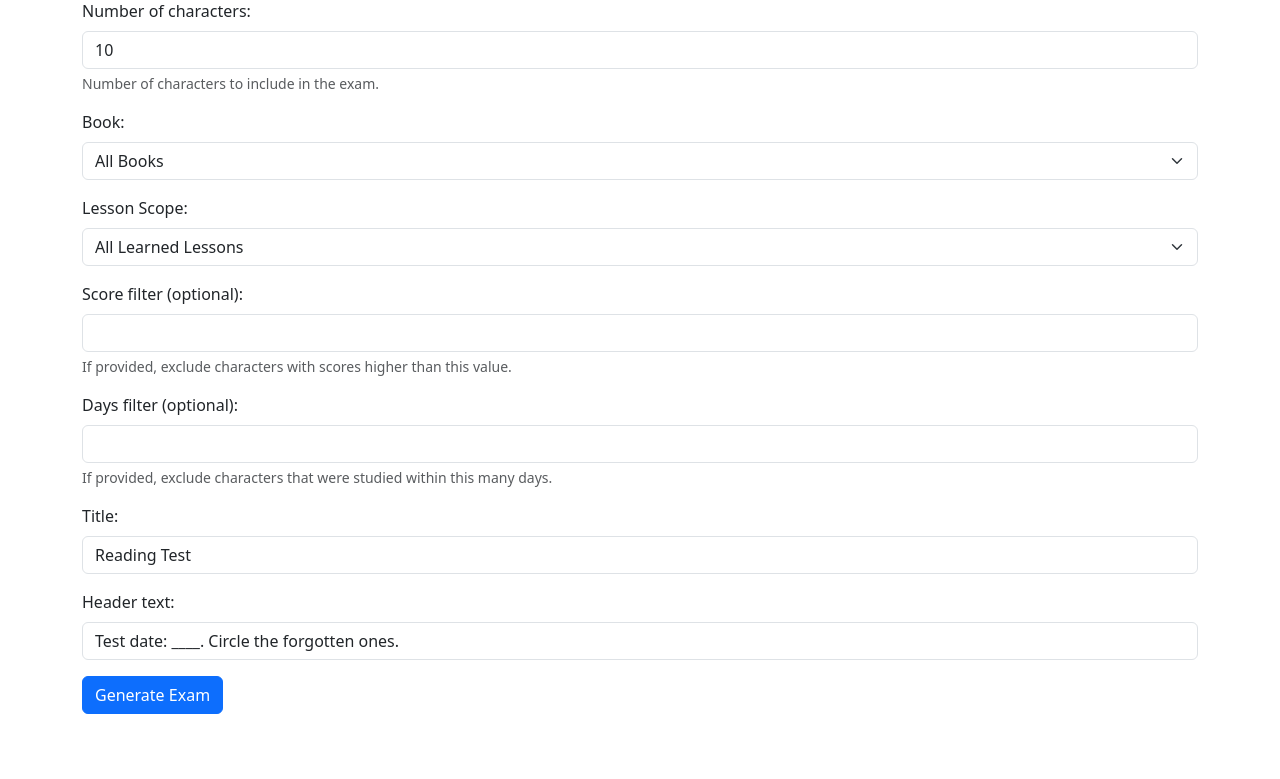
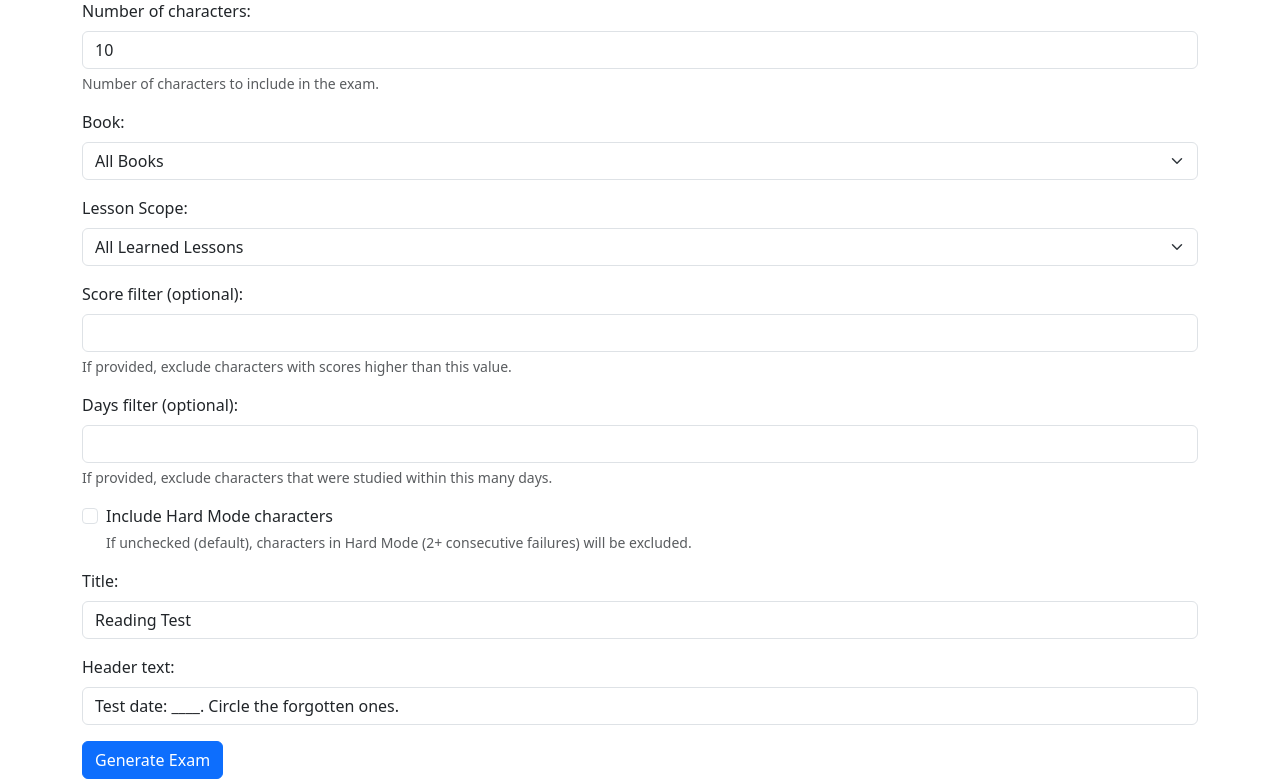
Before and after one commit to xiaoruoruo/funhanzi, a Django app: page /exam/read/ in a window 1280 px wide. Shown: the part 154-933 px from the top of the page. Before the commit the page ends 868 px from the top, so only its background shows below. Run offline with Django 5.2, Linux system fonts and the light colour scheme; data comes from the database, SQL or seed files in the repository; parts of the project's set-up code (start-up, migrations or seed data) failed here and were passed over.

Commit message:
Add hard mode checkbox.

```diff
--- a/src/studies/models.py
+++ b/src/studies/models.py
@@ -118,6 +118,7 @@ class ExamSettings(models.Model):
     days_filter = models.IntegerField(null=True, blank=True)
     title = models.CharField(max_length=200, default='')
     header_text = models.CharField(max_length=500, default='')
+    include_hard_mode = models.BooleanField(default=False)
     updated_at = models.DateTimeField(auto_now=True)
 
     class Meta:
--- a/src/studies/templates/studies/generate_exam.html
+++ b/src/studies/templates/studies/generate_exam.html
@@ -41,6 +41,13 @@
         </div>
         {% endif %}
 
+        <div class="mb-3 form-check">
+            <input type="checkbox" class="form-check-input" id="include_hard_mode" name="include_hard_mode" {% if default_include_hard_mode %}checked{% endif %}>
+            <label class="form-check-label" for="include_hard_mode">Include Hard Mode characters</label>
+            <div class="form-text">If unchecked (default), characters in Hard Mode (2+ consecutive failures) will be
+                excluded.</div>
+        </div>
+
         <div class="mb-3">
             <label for="title" class="form-label">Title:</label>
             <input type="text" class="form-control" id="title" name="title" value="{{ default_title }}">
--- a/src/studies/views/exam_generation.py
+++ b/src/studies/views/exam_generation.py
@@ -13,7 +13,8 @@ def generate_read_exam(request):
             'score_filter': settings_obj.score_filter,
             'days_filter': settings_obj.days_filter,
             'title': settings_obj.title,
-            'header_text': settings_obj.header_text
+            'header_text': settings_obj.header_text,
+            'include_hard_mode': settings_obj.include_hard_mode
         }
     except ExamSettings.DoesNotExist:
         last_params = {}
@@ -32,6 +33,7 @@ def generate_read_exam(request):
             days_filter = None
         title = request.POST.get('title', 'Reading Test')
         header_text = request.POST.get('header_text', f'Test date: ____. Circle the forgotten ones.')
+        include_hard_mode = request.POST.get('include_hard_mode') == 'on'
 
         book_id = request.POST.get('book_id')
         book_id = int(book_id) if book_id else None
@@ -51,6 +53,7 @@ def generate_read_exam(request):
         settings_obj.days_filter = days_filter
         settings_obj.title = title
         settings_obj.header_text = header_text
+        settings_obj.include_hard_mode = include_hard_mode
         settings_obj.save()
 
         # For read exam, we'll modify the selection process if filters are provided
@@ -58,8 +61,9 @@ def generate_read_exam(request):
             # Custom selection with filters
             s = selection.Selection()
             s = s.from_learned_lessons(book_id=book_id, lesson_ids=lesson_ids)
-            # Remove hard mode words from regular exam
-            s = s.remove_hard_mode_words('read')
+            # Remove hard mode words from regular exam unless requested
+            if not include_hard_mode:
+                s = s.remove_hard_mode_words('read')
             if score_filter is not None:
                 s = s.remove_score_greater("read", score_filter)
             if days_filter is not None:
@@ -75,7 +79,8 @@ def generate_read_exam(request):
             # Use default logic
             # Explicitly select and filter to ensure hard mode exclusion
             s = selection.Selection().from_learned_lessons(book_id=book_id, lesson_ids=lesson_ids)
-            s = s.remove_hard_mode_words('read')
+            if not include_hard_mode:
+                s = s.remove_hard_mode_words('read')
             selected_chars = s.random(num_chars)
 
             content_data = study_logic.create_read_exam(
@@ -99,6 +104,7 @@ def generate_read_exam(request):
         'default_days_filter': last_params.get('days_filter'),
         'default_title': last_params.get('title', 'Reading Test'),
         'default_header_text': last_params.get('header_text', 'Test date: ____. Circle the forgotten ones.'),
+        'default_include_hard_mode': last_params.get('include_hard_mode', False),
         'books': books
     }
     return render(request, 'studies/generate_exam.html', context)
@@ -113,7 +119,8 @@ def generate_write_exam(request):
             'score_filter': settings_obj.score_filter,
             'days_filter': settings_obj.days_filter,
             'title': settings_obj.title,
-            'header_text': settings_obj.header_text
+            'header_text': settings_obj.header_text,
+            'include_hard_mode': settings_obj.include_hard_mode
         }
     except ExamSettings.DoesNotExist:
         last_params = {}
@@ -132,6 +139,7 @@ def generate_write_exam(request):
             days_filter = None
         title = request.POST.get('title', 'Writing Test')
         header_text = request.POST.get('header_text', f'Test date: ____. Write down the characters.')
+        include_hard_mode = request.POST.get('include_hard_mode') == 'on'
 
         book_id = request.POST.get('book_id')
         book_id = int(book_id) if book_id else None
@@ -151,6 +159,7 @@ def generate_write_exam(request):
         settings_obj.days_filter = days_filter
         settings_obj.title = title
         settings_obj.header_text = header_text
+        settings_obj.include_hard_mode = include_hard_mode
         settings_obj.save()
 
         # For write exam, we'll modify the selection process if filters are provided
@@ -158,8 +167,9 @@ def generate_write_exam(request):
             # Custom selection with filters
             s = selection.Selection()
             s = s.from_learned_lessons(book_id=book_id, lesson_ids=lesson_ids)
-            # Remove hard mode words from regular exam
-            s = s.remove_hard_mode_words('write')
+            # Remove hard mode words from regular exam unless requested
+            if not include_hard_mode:
+                s = s.remove_hard_mode_words('write')
             if score_filter is not None:
                 s = s.remove_score_greater("write", score_filter)
             if days_filter is not None:
@@ -175,7 +185,8 @@ def generate_write_exam(request):
             # Use default logic
             # Explicitly select and filter to ensure hard mode exclusion
             s = selection.Selection().from_learned_lessons(book_id=book_id, lesson_ids=lesson_ids)
-            s = s.remove_hard_mode_words('write')
+            if not include_hard_mode:
+                s = s.remove_hard_mode_words('write')
             selected_chars = s.random(num_chars)
 
             content_data = study_logic.create_write_exam(
@@ -199,6 +210,7 @@ def generate_write_exam(request):
         'default_days_filter': last_params.get('days_filter'),
         'default_title': last_params.get('title', 'Writing Test'),
         'default_header_text': last_params.get('header_text', 'Test date: ____. Write down the characters.'),
+        'default_include_hard_mode': last_params.get('include_hard_mode', False),
         'books': books
     }
     return render(request, 'studies/generate_exam.html', context)
@@ -223,7 +235,8 @@ def _generate_review_exam(request, exam_type):
         last_params = {
             'num_chars': settings_obj.num_chars,
             'title': settings_obj.title,
-            'header_text': settings_obj.header_text
+            'header_text': settings_obj.header_text,
+            'include_hard_mode': settings_obj.include_hard_mode
         }
     except ExamSettings.DoesNotExist:
         last_params = {}
@@ -232,12 +245,14 @@ def _generate_review_exam(request, exam_type):
         num_chars = int(request.POST.get('num_chars', 20))
         title = request.POST.get('title', f'{exam_type.capitalize()} Review')
         header_text = request.POST.get('header_text', f'Reviewing due characters. Test date: ____.')
+        include_hard_mode = request.POST.get('include_hard_mode') == 'on'
 
         # Save current parameters to database
         settings_obj, created = ExamSettings.objects.get_or_create(exam_type=review_exam_type)
         settings_obj.num_chars = num_chars
         settings_obj.title = title
         settings_obj.header_text = header_text
+        settings_obj.include_hard_mode = include_hard_mode
         settings_obj.save()
 
         # For review exam, we also want to filter out hard mode words
@@ -247,7 +262,10 @@ def _generate_review_exam(request, exam_type):
 
         # Let's do it manually here to be safe and explicit
         s = selection.Selection().from_fsrs(exam_type, due_only=True)
-        s = s.remove_hard_mode_words(exam_type).lowest_retrievability()
+        if not include_hard_mode:
+            s = s.remove_hard_mode_words(exam_type)
+
+        s = s.lowest_retrievability()
         selected_chars = s.take(num_chars)
 
         # We need a way to pass these characters to create_review_exam
@@ -267,7 +285,8 @@ def _generate_review_exam(request, exam_type):
         'exam_type': f'{exam_type}_review',
         'default_num_chars': last_params.get('num_chars', 20),
         'default_title': last_params.get('title', f'{exam_type.capitalize()} Review'),
-        'default_header_text': last_params.get('header_text', f'Reviewing due characters. Test date: ____.')
+        'default_header_text': last_params.get('header_text', f'Reviewing due characters. Test date: ____.'),
+        'default_include_hard_mode': last_params.get('include_hard_mode', False)
     }
     return render(request, 'studies/generate_exam.html', context)
 
```
Also changed, not shown: src/studies/migrations/0008_examsettings_include_hard_mode.py (added).
